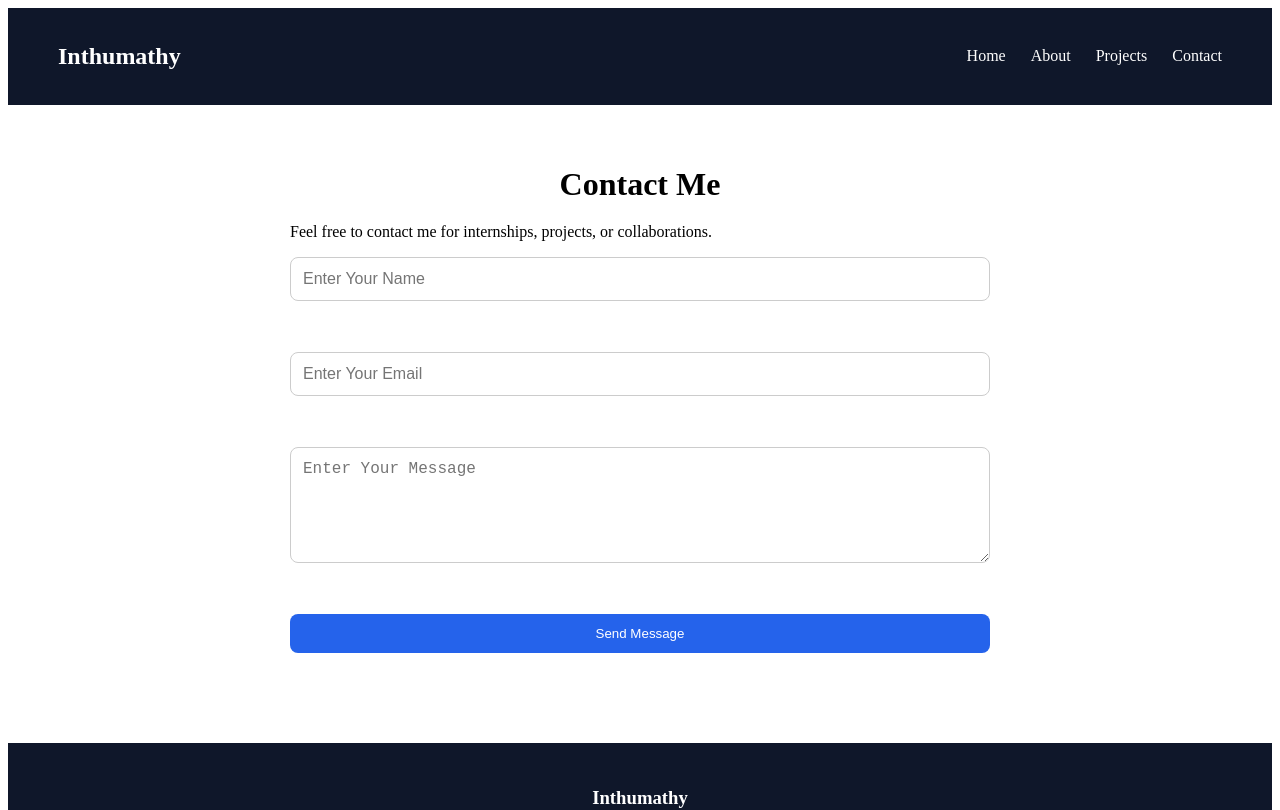
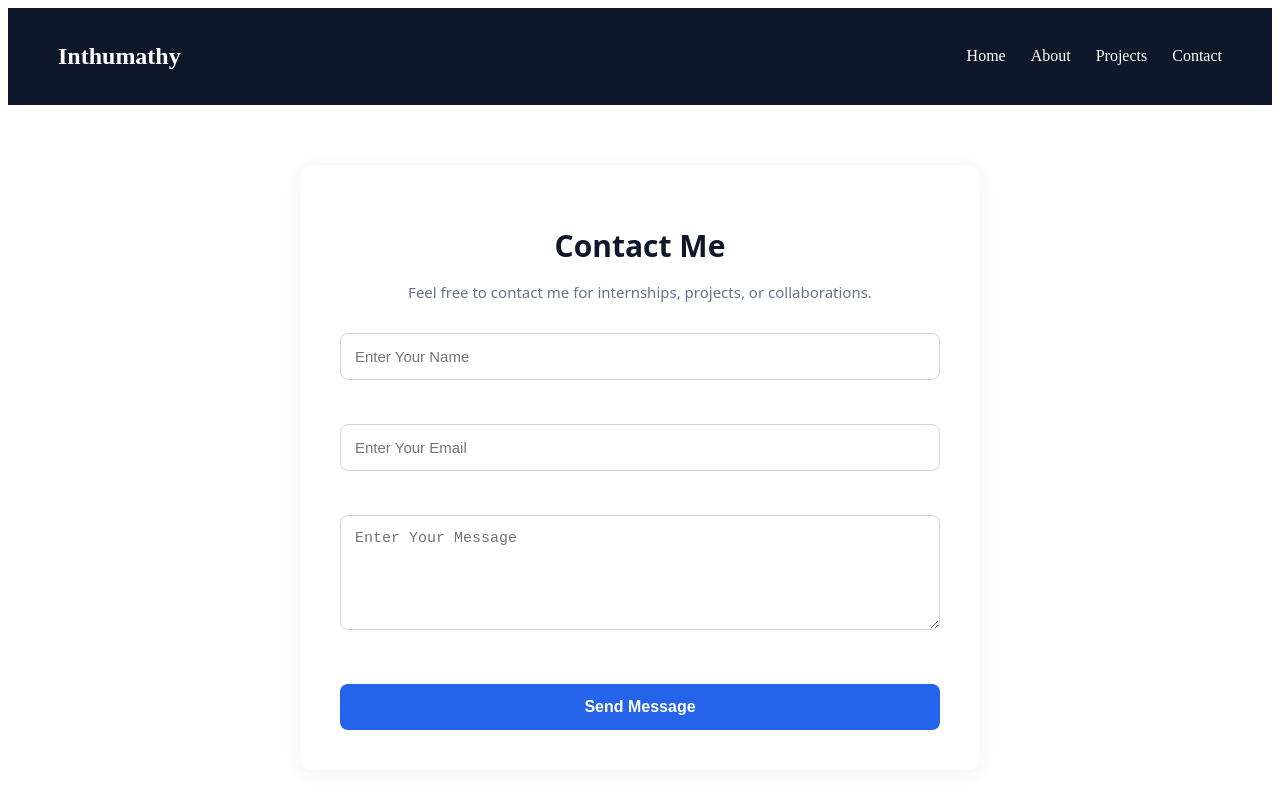
Before and after one commit to Inthumathy/Portfolio-Inthumathy, a React (Vite) app in the folder CA_03/: page /contact in a window 1280 px wide. Shown: the top 810 px of the page. Built offline with nearby package versions, Linux system fonts and the light colour scheme.

Commit message:
test:live deployment of contect form

```diff
--- a/CA_03/src/pages/Contact.jsx
+++ b/CA_03/src/pages/Contact.jsx
@@ -4,7 +4,6 @@ import ContactForm from "../components/ContactForm";
 function Contact() {
   return (
     <div className="contact">
-
       <h1>Contact Me</h1>
 
       <p>
@@ -12,8 +11,8 @@ function Contact() {
         projects, or collaborations.
       </p>
 
+      {/* Renders your modular, functional feedback form */}
       <ContactForm />
-
     </div>
   );
 }
--- a/CA_03/src/styles/Contact.css
+++ b/CA_03/src/styles/Contact.css
@@ -1,37 +1,123 @@
-.contact{
-    max-width:700px;
-    margin:auto;
-    padding:40px;
+/* Container for the entire page section */
+.contact {
+    max-width: 600px;
+    margin: 60px auto;
+    padding: 40px;
+    background: #ffffff;
+    border-radius: 12px;
+    box-shadow: 0 4px 20px rgba(0, 0, 0, 0.05);
+    font-family: system-ui, -apple-system, sans-serif;
 }
 
-.contact h1{
-    text-align:center;
-    margin-bottom:20px;
+/* Main title styling */
+.contact h1 {
+    text-align: center;
+    font-size: 30px;
+    color: #0f172a;
+    margin-bottom: 8px;
 }
 
-.contact form{
-    display:flex;
-    flex-direction:column;
+/* Descriptive paragraph text */
+.contact p {
+    text-align: center;
+    color: #64748b;
+    font-size: 15px;
+    margin-bottom: 30px;
+    line-height: 1.5;
 }
 
-.contact input,
-.contact textarea{
-    padding:12px;
-    margin-bottom:15px;
-    border:1px solid #ccc;
-    border-radius:8px;
-    font-size:16px;
+/* Flexbox layout to stack form groups nicely */
+.contact form {
+    display: flex;
+    flex-direction: column;
 }
 
-.contact button{
-    background:#2563eb;
-    color:white;
-    border:none;
-    padding:12px;
-    border-radius:8px;
-    cursor:pointer;
+/* Wrapper for individual input sections */
+.form-group {
+    display: flex;
+    flex-direction: column;
+    margin-bottom: 20px;
 }
 
-.contact button:hover{
-    background:#1d4ed8;
+/* Styles form labels perfectly above inputs */
+.form-group label {
+    font-size: 14px;
+    font-weight: 600;
+    color: #334155;
+    margin-bottom: 8px;
+    text-align: left;
 }
+
+/* Clean, modern styling for your inputs & textarea */
+.contact input,
+.contact textarea {
+    padding: 14px;
+    border: 1px solid #cbd5e1;
+    border-radius: 8px;
+    font-size: 15px;
+    background-color: #ffffff;
+    color: #0f172a;
+    transition: all 0.2s ease-in-out;
+    width: 100%;
+    box-sizing: border-box; /* Prevents text elements from popping outside boxes */
+}
+
+/* Interactive focus glow effect matching your theme color */
+.contact input:focus,
+.contact textarea:focus {
+    outline: none;
+    border-color: #2563eb;
+    box-shadow: 0 0 0 3px rgba(37, 99, 235, 0.15);
+}
+
+/* Professional blue action button styling */
+.contact button {
+    background: #2563eb;
+    color: white;
+    border: none;
+    padding: 14px;
+    border-radius: 8px;
+    font-size: 16px;
+    font-weight: 600;
+    cursor: pointer;
+    transition: background-color 0.2s ease, transform 0.1s ease;
+    margin-top: 10px;
+}
+
+/* Hover state changes color smoothly */
+.contact button:hover {
+    background: #1d4ed8;
+}
+
+/* Active state creates a subtle physical press feedback */
+.contact button:active {
+    transform: scale(0.99);
+}
+
+/* Disabled state when sending the email */
+.contact button:disabled {
+    background-color: #93c5fd;
+    cursor: not-allowed;
+}
+
+/* Beautiful dynamic notification alert banners */
+.alert {
+    padding: 12px 16px;
+    border-radius: 8px;
+    font-size: 14px;
+    font-weight: 500;
+    margin-bottom: 20px;
+    text-align: center;
+}
+
+.success-alert {
+    background-color: #dcfce7;
+    color: #15803d;
+    border: 1px solid #bbf7d0;
+}
+
+.error-alert {
+    background-color: #fee2e2;
+    color: #b91c1c;
+    border: 1px solid #fca5a5;
+}
```
